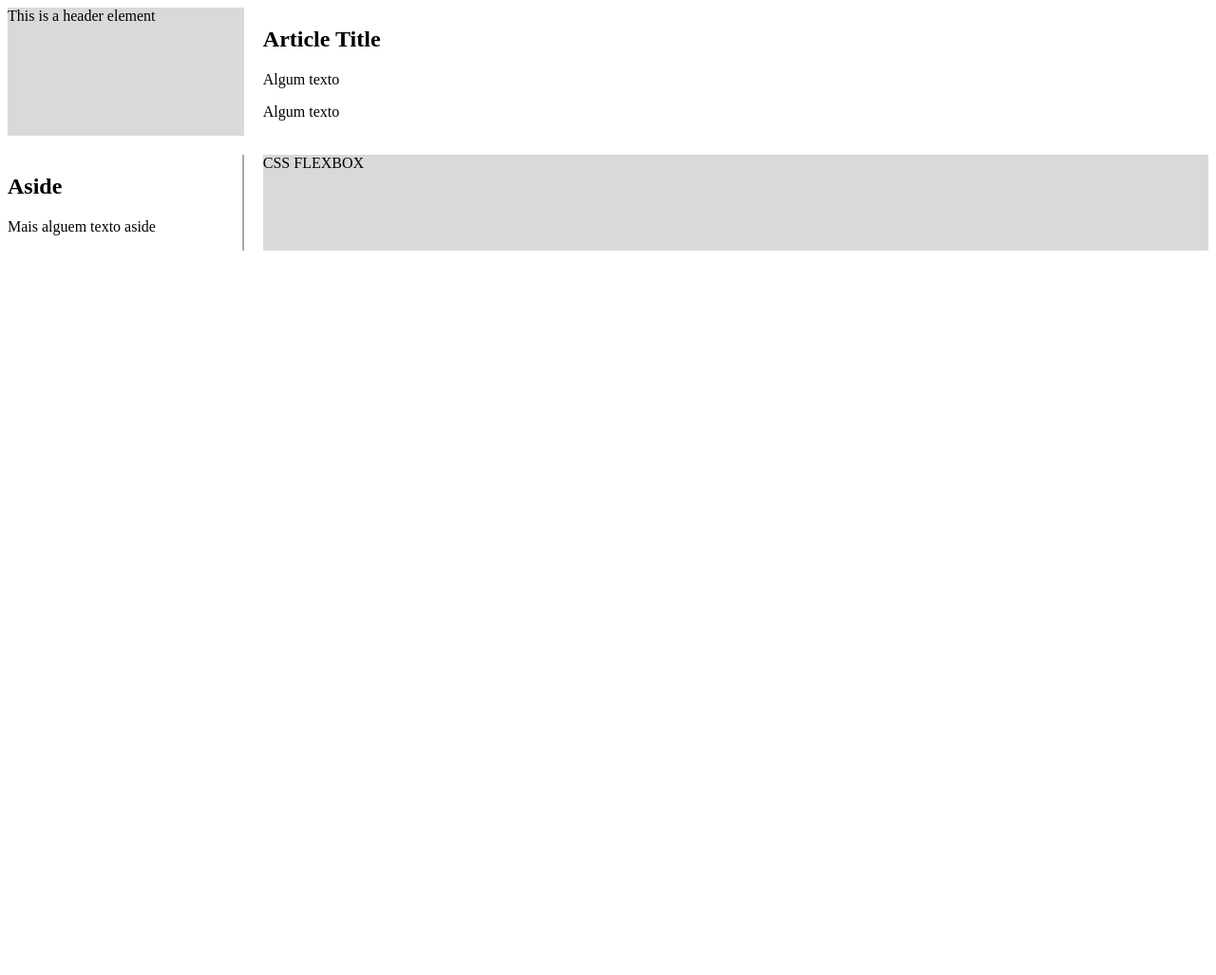
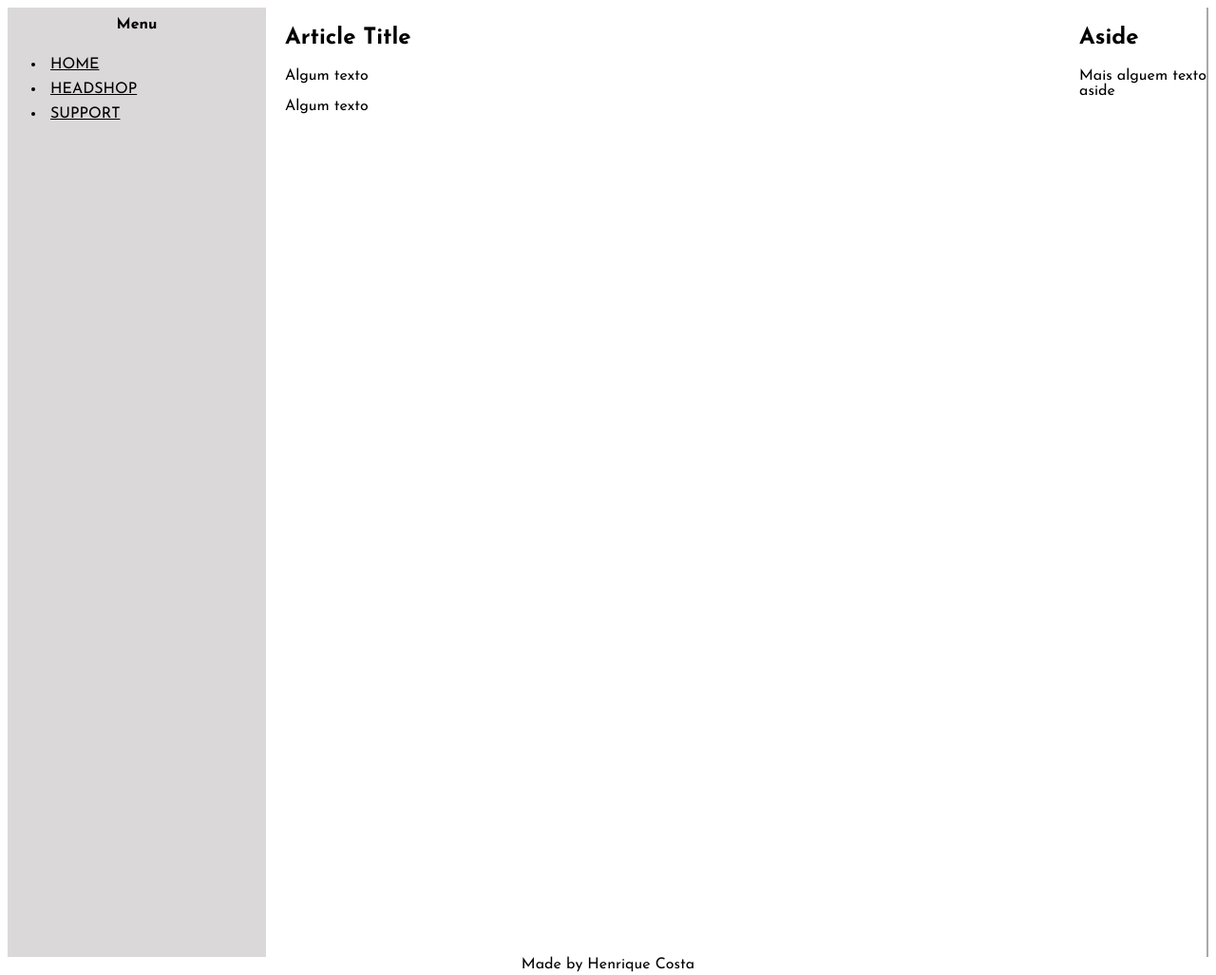
Before and after one commit to atsocH/Exercicios, a plain HTML site: page CSS PART/grid.html in a window 1280 px wide. Shown: the whole page at 95% size. Before the commit the page ends 800 px from the top, so only its background shows below. Drawn offline with Linux system fonts and the light colour scheme.

Commit message:
Mais coisas

```diff
--- a/CSS PART/grid.css
+++ b/CSS PART/grid.css
@@ -1,12 +1,41 @@
+body {
+  font-family: "Josefin Sans", sans-serif;
+  font-optical-sizing: auto;
+  font-weight: weight;
+  font-style: normal;
+}
+
 .container {
     display: grid;
-    grid-template-columns: 1fr 4fr;
+    grid-template-columns: 2fr 6fr 1fr;
     gap: 20px;
+    height: 1000px;
 }
-header, footer {
+.menu h4{
+    text-align: center;
+    padding-top: 10px ;
+}
+.menu a:link {
+    color: black;
+}
+.menu a:visited {
+    color: whitesmoke;
+}
+.menu a:hover {
+    color:green;
+}
+.menu a:active {
+    color: blue;
+}
+li {
+    padding: 5px;
+}
+header {
     background-color: rgb(218, 216, 216);
 }
-
+footer {
+    text-align: center;
+}
 aside {
     border-right: 2px solid darkgrey;
 }
--- a/CSS PART/grid.html
+++ b/CSS PART/grid.html
@@ -2,11 +2,29 @@
 <html>
     <head>
         <title>GRID</title>
+        <style>
+            @import url('https://fonts.googleapis.com/css2?family=Josefin+Sans:ital,wght@0,100..700;1,100..700&display=swap');
+            </style>
     </head>
     <link rel="stylesheet" href="grid.css">
     <body>
         <div class="container">
-            <header>This is a header element</header>
+            <header>
+                <div class="menu">
+                    <h4 style="margin-top: 0;">Menu</h4>
+                    <ul>
+                        <li>
+                            <a href="home.html">HOME</a>
+                        </li>
+                        <li>
+                            <a href="@">HEADSHOP</a>
+                        </li>
+                        <li>
+                            <a href="@">SUPPORT</a>
+                        </li>
+                    </ul>
+                </div>
+            </header>
             <article>
                 <h1>Article Title</h1>
                 <p>Algum texto</p>
@@ -16,7 +34,9 @@
                 <h2>Aside</h2>
                 <p>Mais alguem texto aside</p>
             </aside>
-            <footer>CSS FLEXBOX</footer>
         </div>
+        <footer>
+            Made by Henrique Costa
+        </footer>
     </body>
 </html>
```
Also changed, not shown: CSS PART/css3.css (added, +31 -0 lines), CSS PART/css3.html (added, +13 -0 lines), CSS PART/home.html (added, +6 -0 lines), CSS PART/animation.css (added), CSS PART/animation.html (added), CSS PART/animation2.css (added).
